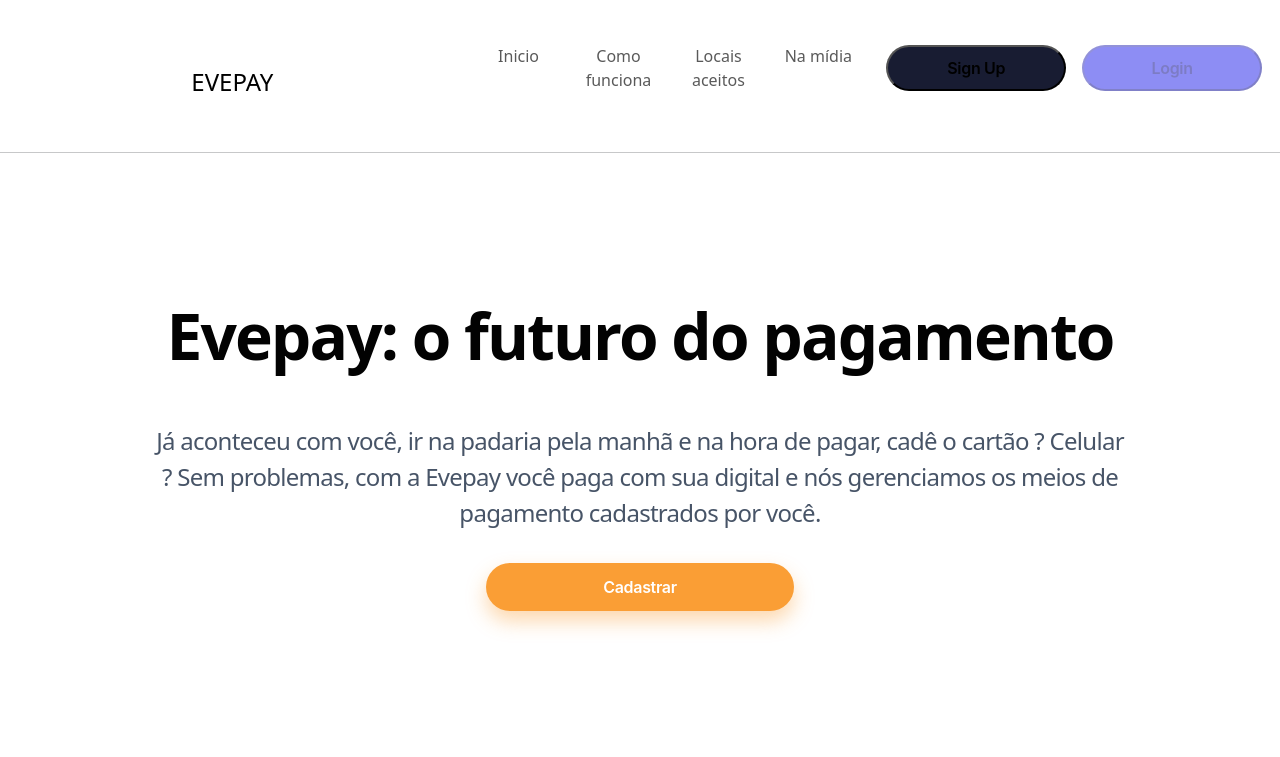
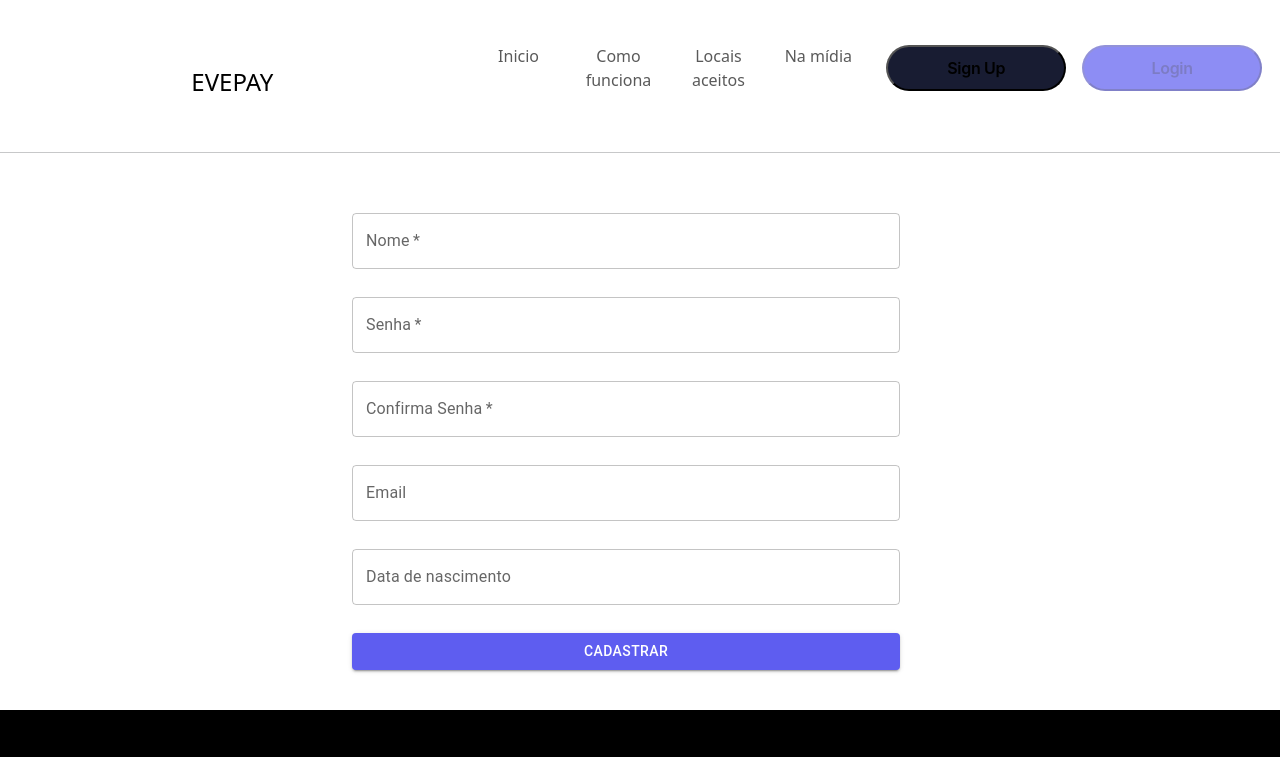
Before and after one commit to marcioA/evepay-landpage, a React (Vite) app: page /cadastrar in a window 1280 px wide. Shown: the top 757 px of the page. Built offline with nearby package versions, Linux system fonts and the light colour scheme.

Commit message:
update and generate signup page

```diff
--- a/package.json
+++ b/package.json
@@ -12,10 +12,11 @@
     "@emotion/react": "^11.11.0",
     "@emotion/styled": "^11.11.0",
     "@mui/icons-material": "^5.11.16",
-    "@mui/material": "^5.12.3",
+    "@mui/material": "^5.13.1",
     "bootstrap": "^5.3.0-alpha3",
     "react": "^18.2.0",
     "react-dom": "^18.2.0",
+    "react-router-dom": "^6.11.2",
     "styled-components": "^5.3.9"
   },
   "devDependencies": {
--- a/src/App.tsx
+++ b/src/App.tsx
@@ -3,14 +3,13 @@ import './App.css'
 import { Header } from './components/Header'
 import { Home } from './pages/Home'
 import { Footer } from './components/Footer'
+import { BrowserRouter, Route, Routes } from 'react-router-dom'
+import { SignUp } from './pages/SignUp'
 
 function App() {
   return (
     <div className="App">
-      <Header />
-      <hr></hr>
       <Home />
-      <Footer />
     </div>
   )
 }
--- a/src/main.tsx
+++ b/src/main.tsx
@@ -4,10 +4,18 @@ import App from './App';
 import "bootstrap/dist/css/bootstrap.min.css";
 import "bootstrap/dist/js/bootstrap.bundle.min";
 import './index.css';
+import { BrowserRouter, Route, Routes } from 'react-router-dom';
+import { SignUp } from './pages/SignUp';
 
 
 ReactDOM.createRoot(document.getElementById('root') as HTMLElement).render(
   <React.StrictMode>
-    <App />
+    <BrowserRouter>
+      <Routes>
+        <Route path='/' element={<App />} />
+        <Route path='/cadastrar' element={<SignUp />} >
+        </Route>
+      </Routes>
+    </BrowserRouter>
   </React.StrictMode>,
 )
--- a/src/pages/Home/index.tsx
+++ b/src/pages/Home/index.tsx
@@ -6,9 +6,14 @@ import FingerprintIcon from '@mui/icons-material/Fingerprint';
 import CreditCardIcon from '@mui/icons-material/CreditCard';
 import AnalyticsIcon from '@mui/icons-material/Analytics';
 import ScoreIcon from '@mui/icons-material/Score';
+import { Header } from '../../components/Header';
+import { Footer } from '../../components/Footer';
 
 export function Home() {
     return (
+        <>
+            <Header />
+            <hr></hr>
             <Container>
                 <Introtext>Evepay: o futuro do pagamento</Introtext>
                 <IntroParagraph>
@@ -67,5 +72,7 @@ export function Home() {
                     </CardContainer>
                 </AsideContainer>
             </Container>
+            <Footer />
+        </>
     );
 }
--- a/src/pages/SignUp/index.tsx
+++ b/src/pages/SignUp/index.tsx
@@ -1,8 +1,92 @@
-import { Container } from './styles';
+import { Grid, TextField } from '@mui/material';
+import { Container, FormSign } from './styles';
+import { Header } from '../../components/Header';
+import { Footer } from '../../components/Footer';
+import Button from '@mui/material/Button';
 
 export function SignUp() {
     return (
-        <Container>
-        </Container>
+        <>
+            <Header />
+            <hr></hr>
+            <Container>
+                <FormSign>
+                    <Grid container direction={"column"} spacing={3.5} marginTop={2} marginBottom={5}>
+                        <Grid item>
+                            <TextField
+                                required
+                                id="user_name"
+                                label="Nome"
+                                variant="outlined"
+                                sx={{
+                                    "& label": {
+                                        textAlign: "start"
+                                    }
+                                }}
+                            />
+                        </Grid>
+                        <Grid item>
+                            <TextField
+                                required
+                                id="user_password"
+                                label="Senha"
+                                type="password"
+                                autoComplete="current-password"
+                                variant="outlined"
+                                sx={{
+                                    "& label": {
+                                        textAlign: "start"
+                                    }
+                                }}
+                            />
+                        </Grid>
+                        <Grid item>
+                            <TextField
+                                required
+                                id="user_repeat_password"
+                                label="Confirma Senha"
+                                type="password"
+                                autoComplete="current-password"
+                                variant="outlined"
+                                sx={{
+                                    "& label": {
+                                        textAlign: "start"
+                                    }
+                                }}
+                            />
+                        </Grid>
+                        <Grid item>
+                            <TextField
+                                id="user_email"
+                                label="Email"
+                                variant="outlined"
+                                sx={{
+                                    "& label": {
+                                        textAlign: "start"
+                                    }
+                                }}
+                            />
+                        </Grid>
+                        <Grid item>
+                            <TextField
+                                id="user_birthday"
+                                label="Data de nascimento"
+                                placeholder='dd/mm/aaaa'
+                                variant="outlined"
+                                sx={{
+                                    "& label": {
+                                        textAlign: "start"
+                                    }
+                                }}
+                            />
+                        </Grid>
+                        <Grid item>
+                            <Button variant="contained" style={{ background: "rgb(94, 93, 240)" }}>Cadastrar</Button>
+                        </Grid>
+                    </Grid>
+                </FormSign>
+            </Container>
+            <Footer />
+        </>
     )
 }
--- a/src/pages/SignUp/styles.ts
+++ b/src/pages/SignUp/styles.ts
@@ -1,6 +1,14 @@
 import styled from 'styled-components';
 
 export const Container = styled.div`
+  width: 100%;
   max-width: 100%;
-  background-color: red;
+  display: flex;
+  flex-direction: column;
+  align-items: center;
+  background-color: #FFF;
 `;
+
+export const FormSign = styled.form`
+  width: 45%;
+`;
```
Also changed, not shown: 1 other file (tests, documents, lock files or other folders). Lines whose indentation alone changed are shown as unchanged.
